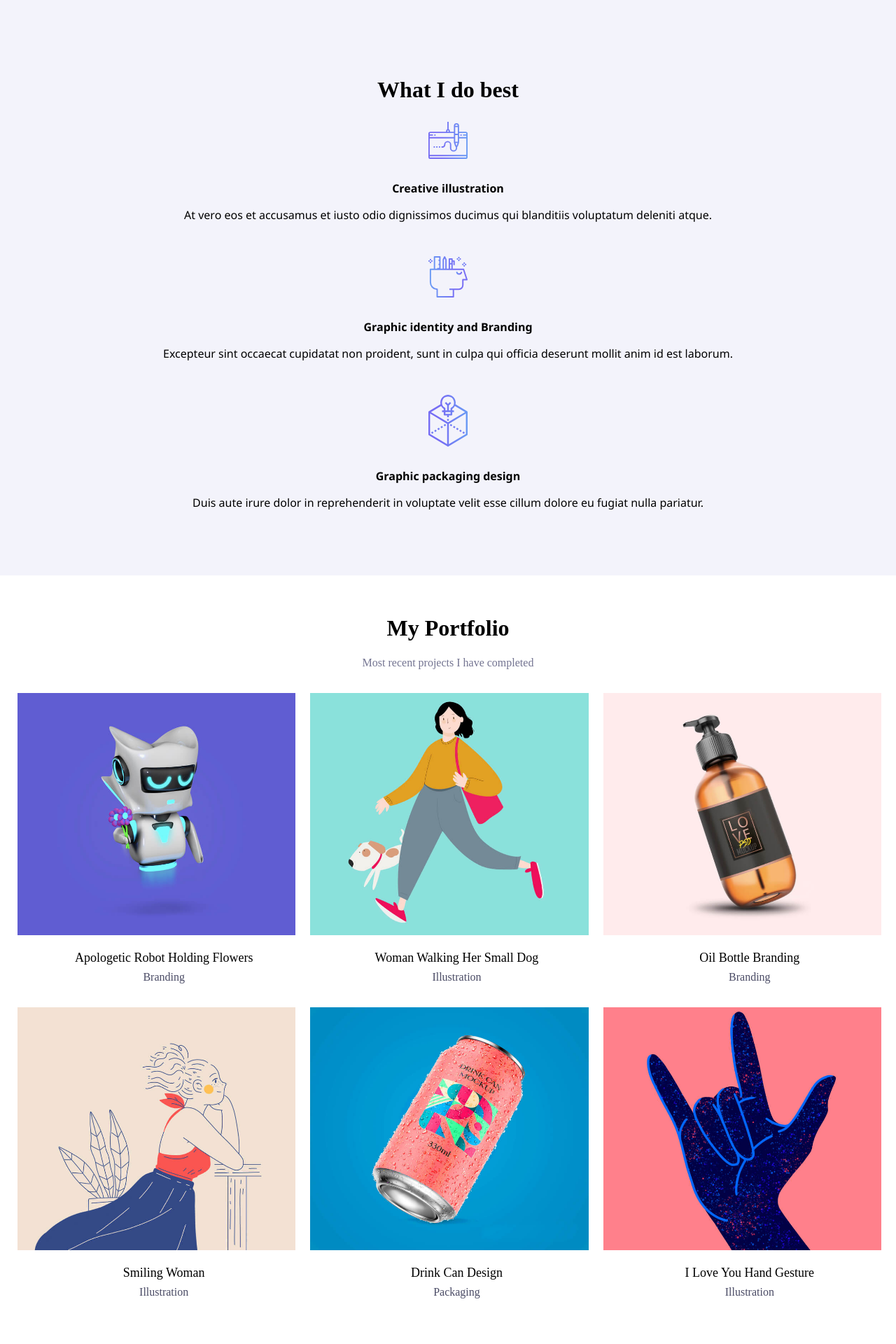
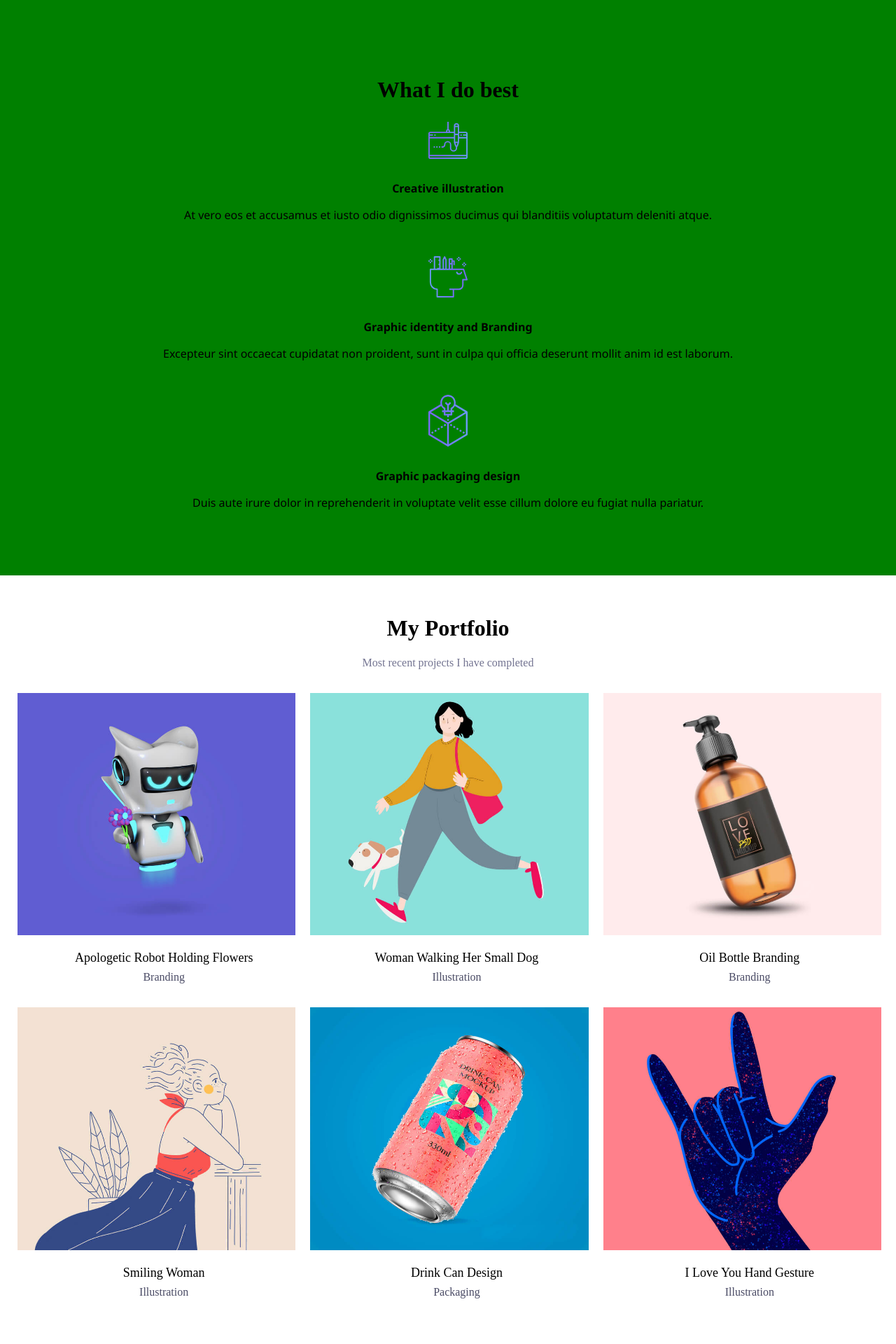
Before and after one commit to JaneChristian1225/Quiz3, a PHP site: page / in a window 1280 px wide. Shown: the part 1105-3025 px from the top of the page at 70% size. Run offline with PHP 8.4, Linux system fonts and the light colour scheme.

Commit message:
Update style.css

```diff
--- a/style.css
+++ b/style.css
@@ -37,7 +37,7 @@
 }
 .mid{
     margin-top: 50px;
-    background-color:rgba(100,99,204,0.08);
+    background-color: green;
     display: flex;
     flex-wrap: wrap;
     justify-content: space-around;
@@ -76,7 +76,7 @@
     width:7%;
 }
 .footer{
-    background-color: rgba(118,109,244,0.08);
+    background-color: rgb(255, 0, 0);
     display: flex;
     flex-direction: column;
     text-align: center;
```
